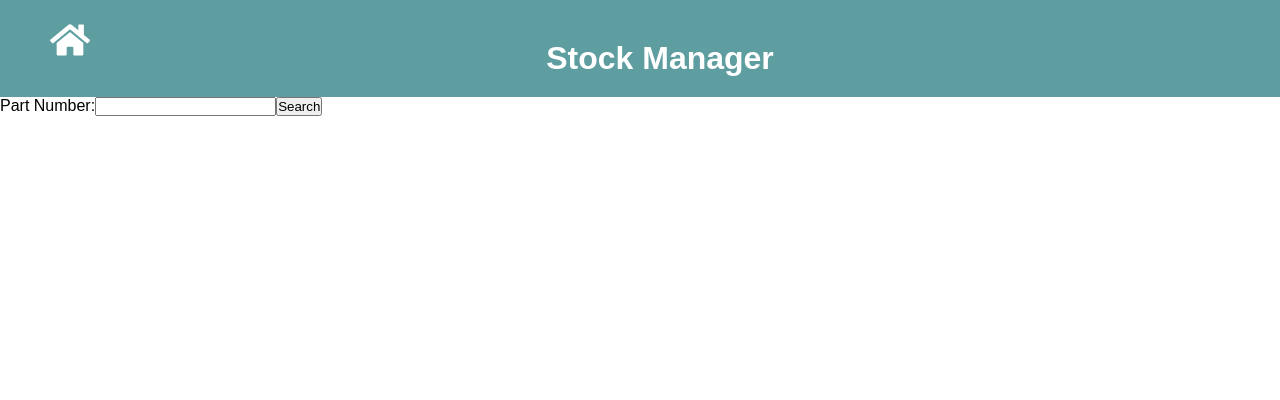
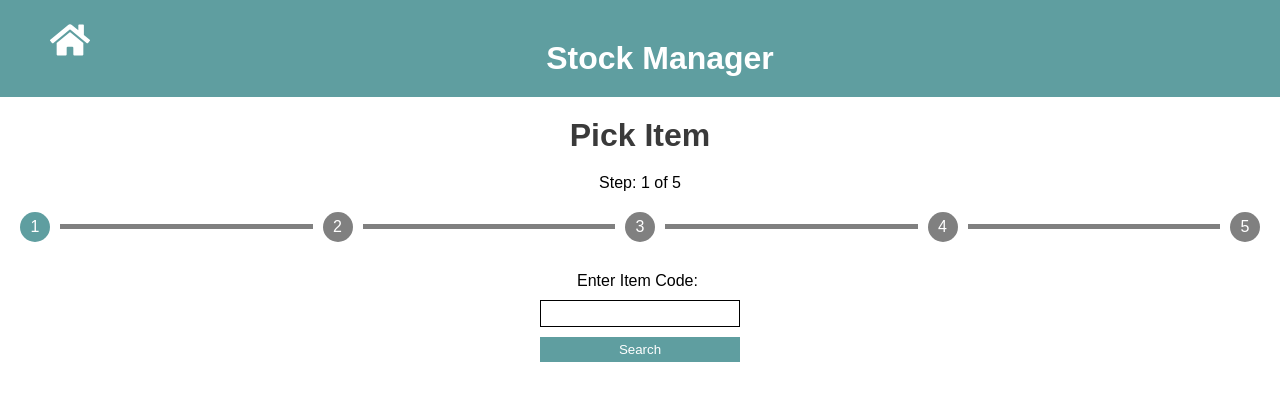
Before and after one commit to tomsky90/stock-menager, a React (Create React App) app in the folder frontEnd/: page /location/item/pick-item in a window 1280 px wide. Shown: the top 400 px of the page. Built offline with nearby package versions, Linux system fonts and the light colour scheme; no server answers.

Commit message:
create PickBin.js

```diff
--- a/frontEnd/src/components/itemsList/itemsList.css
+++ b/frontEnd/src/components/itemsList/itemsList.css
@@ -24,11 +24,11 @@
   padding: 10px 10px;
 }
 
-.items-list__item:nth-child(even) {
+.items-list__bin-item:nth-child(even) {
   background-color: #f6f6f6;
 }
 
-.items-list__item:nth-child(odd) {
+.items-list__bin-item:nth-child(odd) {
   background-color: #e0e0e0;
 }
 
--- a/frontEnd/src/pages/binTransferPage/BinTransfer.js
+++ b/frontEnd/src/pages/binTransferPage/BinTransfer.js
@@ -272,7 +272,7 @@ const BinTransfer = () => {
           {activeStep === 2 || (activeStep === 5 && data)
             ? data.items.map((part) => {
                 return (
-                  <div key={part._id} className="items-list__item ">
+                  <div key={part._id} className="items-list__item  items-list__bin-item">
                     <p>{data.title}</p> <p>{part.title}</p> <p>{part.qty}</p>
                   </div>
                 );
--- a/frontEnd/src/pages/pickItem/PickItem.js
+++ b/frontEnd/src/pages/pickItem/PickItem.js
@@ -1,63 +1,185 @@
-import React, { useState } from 'react';
-import { useNavigate } from 'react-router-dom';
+import React, { useState } from "react";
+//components
+import Message from "../../components/message/Message";
+import SingleInputForm from "../../components/singleInputForm/SingleInputForm";
+import StepCounter from "../../components/stepCounter/StepCounter";
+import ItemTableList from "../../components/itemsTableList/itemsTableList";
+//fetchers
+import { getSingleItem, getSingleBin, takeOffItem } from "../../fetchData/FetchData";
+//styles
+import './pickItem.css'
 
 const PickItem = () => {
-  const navigate = useNavigate()
-  const [inputValue, setInputValue] = useState('');
+  const [itemInputValue, setItemInputValue] = useState("");
+  const [binTitleInput, setBinTitleInput] = useState("");
+  const [itemTitle, steItemTitle] = useState("");
+  const [items, setItems] = useState(null);
+  const [binPickFrom, setBinPickFrom] = useState(null);
+  const [qtyInputValue, setQtyInputValue] = useState("");
   const [error, setError] = useState(null);
-  const [itemQty, setItemQty] = useState('')
+  const [itemQty, setItemQty] = useState("");
+  const [step, setStep] = useState(1);
+  const [isLoading, setIsLoading] = useState(false);
+  const [itemTransferred, setItemTransferred] = useState(null);
+  const [message, setMessage] = useState('')
 
   //total qty for searched item
   const addQty = (locations) => {
-    let count = 0
-    for(const location of locations) {
-      for(const item of location.items) {
-        if(item.title === inputValue){
-          count += item.qty
+    let count = 0;
+    for (const location of locations) {
+      for (const item of location.items) {
+        if (item.title === itemInputValue) {
+          count += item.qty;
         }
       }
     }
-    setItemQty(count)
-  }
+    setItemQty(count);
+  };
 
+  //find bins containing item
   const handelSubmit = async (e) => {
-    e.preventDefault()
-    setItemQty('')
+    e.preventDefault();
+    setItemQty("");
 
-    if(inputValue.length < 1) {
-      setError('Enter Valid Part Number!')
-      return
+    if (itemInputValue.length < 1) {
+      setError("Enter Valid Part Number!");
+      return;
     }
 
-    const response = await fetch('/api/locations/find-items/' + inputValue)
+    const response = await getSingleItem(itemInputValue);
+    const json = await response.json();
 
-    const json = await response.json()
+    if (!response.ok) {
+      setError(json.error);
+    }
+    if (response.ok) {
+      setError(null);
+      addQty(json);
+      setItems(json);
+      setStep(2);
+      steItemTitle(itemInputValue);
+      setItemInputValue("");
+    }
+  };
 
-    if(!response.ok) {
-      setError(json.error)
+  //find Bin
+  const getBin = async (e) => {
+    e.preventDefault();
+    if (binTitleInput < 4) {
+      setError("Please Enter Correct Bin Code.");
+    }
+
+    const response = await getSingleBin(binTitleInput);
+    const json = await response.json();
+    if (!response.ok) {
+      setError(json.error);
+    }
+    if (response.ok) {
+      setError(null);
+      setBinPickFrom([json]);
+      const part = json.items.find((i) => i.title === itemTitle);
+      setItemTransferred(part);
+      setStep(3);
+    }
+  };
+
+  //select qty to be transfered
+  const setQtyToTransfer = () => {
+    setStep(4);
+  };
+
+  //handle bin pick
+  const handleBinPick = async () => {
+    setIsLoading(true)
+
+    const item = {
+      title: itemTransferred.title,
+      qty: qtyInputValue,
+      exp: itemTransferred.exp,
+      itemId: itemTransferred._id,
+    };
+    const response = await takeOffItem(binPickFrom[0]._id, item);
+    const json = await response.json();
+    if (!response.ok) {
+      setError(json.error);
+      setIsLoading(false);
     }
     if(response.ok) {
-      setError(null)
-      addQty(json)
-      navigate(`/location/item/pick-item/select-bin/${inputValue}`, {replace: true})
+      setMessage('Item Picked Succesfully')
     }
 
   }
 
   return (
-    <div className='item-search-wrapper'>
-      <form onSubmit={handelSubmit} className='item-search__form'>
-        <label htmlFor="item-input">Part Number:</label>
-        <input type="text" value={inputValue} onChange={(e) => {setInputValue(e.target.value.toUpperCase())}}  id='item-input'/>
-        <button type="submit">Search</button>
-        {error && <div className='error-message'>
-        {error}
-      </div>}
-      </form>
-      {itemQty && <div className='item-search__total-qty'>Total on Stock: {itemQty}</div>}
+    <div className="item-search-wrapper">
+      <h1>Pick Item</h1>
+      {error && <Message status="error" message={error} />}
+      {message && <Message status='succes' message={message}/>}
+      {itemQty && (
+        <div className="item-search__total-qty">Total on Stock: {itemQty}</div>
+      )}
+      <StepCounter steps={5} activeStep={step} />
+      {step === 1 ? (
+        <SingleInputForm
+          handelSubmit={handelSubmit}
+          setInputValue={setItemInputValue}
+          inputValue={itemInputValue}
+          type="text"
+          title="Enter Item Code:"
+        />
+      ) : null}
+      {step === 2 ? (
+        <SingleInputForm
+          handelSubmit={getBin}
+          setInputValue={setBinTitleInput}
+          inputValue={binTitleInput}
+          type="text"
+          title="Enter Bin Code:"
+        />
+      ) : null}
+      {step === 2 ? <ItemTableList data={items} itemTitle={itemTitle} /> : null}
+      {step === 3 ? (
+        <SingleInputForm
+          handelSubmit={setQtyToTransfer}
+          setInputValue={setQtyInputValue}
+          inputValue={qtyInputValue}
+          type="number"
+          title="Enter Quantity You Want To Pick:"
+        />
+      ) : null}
+      {step === 3 ? (
+        <ItemTableList data={binPickFrom} itemTitle={itemTitle} />
+      ) : null}
+      {step === 4 && <div className="pick-item__summary">
 
+          <div>
+            <h3>You Pick: </h3>
+            <p>Item qty: {qtyInputValue}</p>
+            <p>Item code:{itemTitle}</p>
+            <p>Pick from Bin: {binPickFrom[0].title}</p>
+
+          </div>
+          {!isLoading && (
+            <button
+              className="transfer-summary button"
+              onClick={handleBinPick}
+            >
+              Complete
+            </button>
+          )}
+          {isLoading && (
+            <button
+              disabled
+              className="transfer-summary button"
+              onClick={handleBinPick}
+            >
+              Complete
+            </button>
+          )}
+        </div>
+      }
     </div>
-   );
-}
+  );
+};
 
 export default PickItem;
--- /dev/null
+++ b/frontEnd/src/pages/pickItem/pickItem.css
@@ -0,0 +1,14 @@
+.pick-item__summary {
+display: flex;
+flex-direction: column;
+justify-content: center;
+align-items: center;
+margin-top: 20px;
+}
+
+.pick-item__summary button {
+  background-color: cadetblue;
+  color: #fff;
+  padding: 5px 10px;
+  border: none;
+}
--- a/frontEnd/src/pages/selectBin/SelectBin.js
+++ b/frontEnd/src/pages/selectBin/SelectBin.js
@@ -1,104 +1,96 @@
-import React, {useState, useEffect} from 'react';
-import { useParams, useNavigate } from 'react-router-dom'
+import React, { useState, useEffect } from "react";
+import { useParams, useNavigate } from "react-router-dom";
+//featchers
+import { getSingleItem } from "../../fetchData/FetchData";
 const SelectBin = () => {
   const navigate = useNavigate();
-  let {item} = useParams();
-  const [inputValue, setInputValue] = useState('');
+  let { item } = useParams();
+  const [inputValue, setInputValue] = useState("");
   const [error, setError] = useState(null);
   const [data, setData] = useState([]);
-  const [itemQty, setItemQty] = useState('');
+  const [itemQty, setItemQty] = useState("");
 
+  const selectInput = (bin) => {
+    setInputValue(bin);
+  };
 
-const selectInput = (bin) => {
-  setInputValue(bin)
-}
-
-//calculate total qty on stock
+  //calculate total qty on stock
   const addQty = (locations) => {
-    let count = 0
-    for(const location of locations) {
-      for(const part of location.items) {
-        if(part.title === item){
-          count += part.qty
+    let count = 0;
+    for (const location of locations) {
+      for (const part of location.items) {
+        if (part.title === item) {
+          count += part.qty;
         }
       }
     }
-    setItemQty(count)
-  }
-
+    setItemQty(count);
+  };
 
   useEffect(() => {
+    //find items by item code
     const getData = async () => {
-      const response = await fetch('/api/locations/find-items/' + item)
+      const response = await getSingleItem(item);
+      const json = await response.json();
 
-    const json = await response.json()
+      if (!response.ok) {
+        setError(json.error);
+      }
+      if (response.ok) {
+        setError(null);
+        setData(json);
+        addQty(json);
+      }
+    };
 
-    if(!response.ok) {
-      setError(json.error)
-    }
-    if(response.ok) {
-      setError(null)
-      setData(json)
-      addQty(json)
-    }
+    getData();
+  }, []);
+
+  const handelSubmit = async (e) => {
+    e.preventDefault();
+
+    setData([]);
+    setItemQty("");
+
+    if (inputValue.length < 1) {
+      setError("Enter valid bin number!");
+      return;
     }
 
-    getData()
-  },[])
+    const response = await fetch("/api/locations/" + inputValue);
+    const json = await response.json();
 
-  const handelSubmit = async(e) => {
-    e.preventDefault()
-
-    setData([])
-    setItemQty('')
-
-    if(inputValue.length < 1) {
-      setError('Enter valid bin number!')
-      return
+    if (!response.ok) {
+      setError(json.error);
     }
-
-    const response = await fetch('/api/locations/' + inputValue)
-
-    const json = await response.json()
-
-    if(!response.ok) {
-      setError(json.error)
+    if (response.ok) {
+      navigate(`/location/item/pick-item/select-bin/${item}/${inputValue}`, {
+        replace: true,
+      });
     }
-    if(response.ok) {
-      navigate(`/location/item/pick-item/select-bin/${item}/${inputValue}`, {replace: true})
-    }
-
-  }
+  };
 
   return (
-   <div className='select-bin-page'>
-      <form onSubmit={handelSubmit} className='item-search__form'>
+    <div className="select-bin-page">
+      {/* <form onSubmit={handelSubmit} className="item-search__form">
         <label htmlFor="item-input">Select Bin:</label>
-        <input type="text" value={inputValue} onChange={(e) => {setInputValue(e.target.value.toUpperCase())}}  id='item-input'/>
+        <input
+          type="text"
+          value={inputValue}
+          onChange={(e) => {
+            setInputValue(e.target.value.toUpperCase());
+          }}
+          id="item-input"
+        />
         <button type="submit">Search</button>
-        {error && <div className='error-message'>
-        {error}
-      </div>}
-      </form>
-      {itemQty && <div className='item-search__total-qty'>Total on Stock: {itemQty}</div>}
-   <div className='items-list'>
-    <div className='items-list__header'>
-      <p>Bin</p>
-      <p>part</p>
-      <p>qty</p>
+        {error && <div className="error-message">{error}</div>}
+      </form> */}
+      {itemQty && (
+        <div className="item-search__total-qty">Total on Stock: {itemQty}</div>
+      )}
+
     </div>
-    {data.map(loc => (<div onClick={() => {selectInput(loc.title)}} className='items-list__item hover' key={loc._id}>
-      <p>{loc.title}</p>
-      {loc.items.map(part => {
-        if(part.title === item) {
-          return (<React.Fragment key={part._id}> <p>{part.title}</p> <p>{part.qty}</p></React.Fragment>
-          )
-        }
-      })}
-    </div>))}
-   </div>
-   </div>
   );
-}
+};
 
 export default SelectBin;
--- a/frontEnd/src/style.css
+++ b/frontEnd/src/style.css
@@ -10,12 +10,6 @@
 /* general */
 button:hover {
   cursor: pointer;
-}
-
-.app-wrapper {
-  max-width: 2000px;
-  margin-left: auto;
-  margin-right: auto;
 }
 
 /* typography */
```
Also changed, not shown: frontEnd/src/components/itemsTableList/itemsTableList.js (+17 -8 lines).
